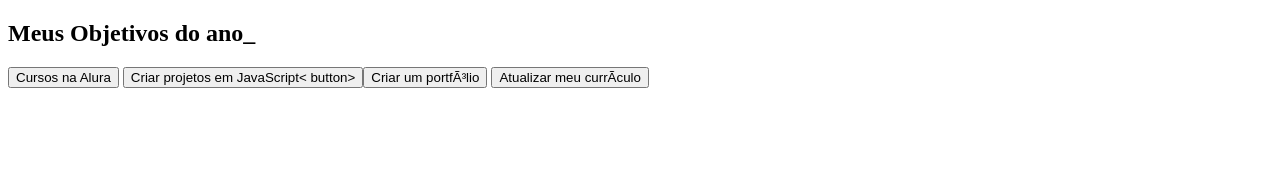
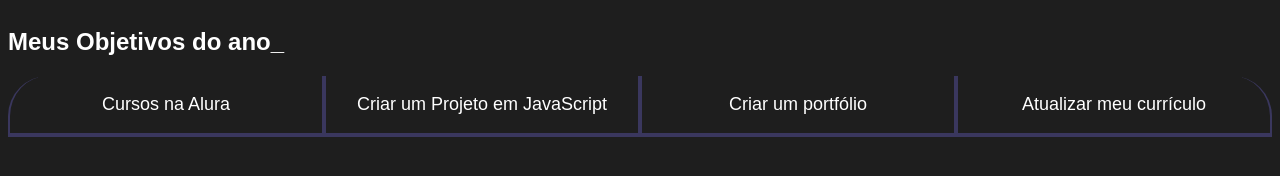
Before and after one commit to marcus02n/marcos2024, a plain HTML site: page index.html in a window 1280 px wide. Drawn offline with Linux system fonts and the light colour scheme; a web font is replaced by a local one.

Commit message:
Add files via upload

```diff
--- a/index.html
+++ b/index.html
@@ -1,28 +1,20 @@
 <!DOCTYPE html>
-<html lang=”pt-br”>
+<html lang="en">
 <head>
-<meta charset=”UTF-8”>
-
-<meta name=”viewport” content=”width=device-width, initial-
-scale=1.0”>
-
-<title>Meus objetivos do ano</title>
+    <meta charset="UTF-8">
+    <meta http-equiv="X-UA-Compatible" content="IE=edge">
+    <meta name="viewport" content="width=device-width, initial-scale=1.0">
+    <title>Meus Objetivos do Ano</title>
+    <link rel="stylesheet" href="style.css">
 </head>
-     <meta charset=”UTF-8”>
-     <meta name=”viewport” content=”width=device-width,
-initial-scale=1.0”>
-    <title>Meus objetivos do ano</title>
-    <link rel=”stylesheet” href=”style.css”>
- </head>
 <body>
-    <section class=”conteudo-principal”></section>
-    <h2 class=”titulo-principal”>Meus Objetivos do ano_</h2>
-    <div class=”botoes”>
-    <button class=”botao”>Cursos na Alura</button>
-    <button class=”botao”>Criar projetos em JavaScript<
-    button>
-    <button class=”botao”>Criar um portfólio</button>
-    <button class=”botao”>Atualizar meu currículo</button>
+    <selection class="conteudo-principal"></selection>
+    <h2 class=”titulo-principal”>Meus Objetivos do ano<span>_<span></h2>
+    <div class="botoes">
+        <button class="botao">Cursos na Alura</button>
+        <button class="botao">Criar um Projeto em JavaScript</button>
+        <button class="botao">Criar um portfólio</button>
+        <button class="botao">Atualizar meu currículo</button>
     </div>
-    </body>
+</body>
 </html>
--- a/style.css
+++ b/style.css
@@ -1,11 +1,52 @@
-@import url(‘https://fonts.googleapis.com/css2?family=Chakra+Petch:wght@400;700&display=swap’);
-:root { --cor-de-fundo: #1E1E1E;
-     --verde: #6FFF57;
-      --branco: #FFFFFF;
-      --botao-ativo:  #3A375E;
-       --botao-inativo: rgba(58, 55, 94, 0.5);
-       --texto-fundo: rgba(58, 55, 94, 0.3);}
-       body {
-        background-color: var(--cor-de-fundo);
-        color: var(--branco); font-family: ‘Chakra Petch’, sans-serif;
-        }
+@import url('https://fonts.googleapis.com/css2?family=Chakra+Petch;wght@400;700&diplay=swap');
+:root {
+    --cor-de-fundo: #1E1E1E;
+    --verde: #6FFF57;
+    --branco: #FFFFFF;
+    --botao-ativo: #3a375e;
+    --botao-inativo: rgba(58, 55, 94, 0,5);
+    --texto-fundo: rgba(58, 55, 94, 0.3);
+}
+body {
+    background: var(--cor-de-fundo);
+    color: var(--branco);
+    font-family: 'Chakra Petch', sans-serif;
+}
+.conteudo-principal {
+    display: flex;
+    flex-direction: column;
+    justify-content: center;
+    align-items: center;
+    max-width: 1200px;
+    width: 100%;
+    margin: 0 auto;
+}
+.titulo-principal { text-align: left;
+    width: 100%;
+    font-size: 32px;
+    }
+.titulo-principal span {
+    color: var(--verde);
+    }
+    .botao { font-family: «Crakra Petch», sans-serif;
+        background-color: var(--botao-inativo);
+        color: var(--branco); display: flex;
+        justify-content: center;
+        padding: 1em;
+        font-size: 18px;
+        align-items: center;
+        width: 100%;
+        border-bottom: 4px solid var(--botao-ativo);
+        border-left: 2px solid var(--botao-ativo);
+        border-right: 2px solid var(--botao-ativo);
+        border-top: none;
+    }
+    .botoes { display: block;
+    }
+    @media screen and (min-width: 768px) { .botoes { display: flex;
+    }
+    }
+    .botao:first-child { border-radius: 40px 0 0 0;
+    }
+    .botao:last-child { border-radius: 0 40px 0 0;
+    }
```
